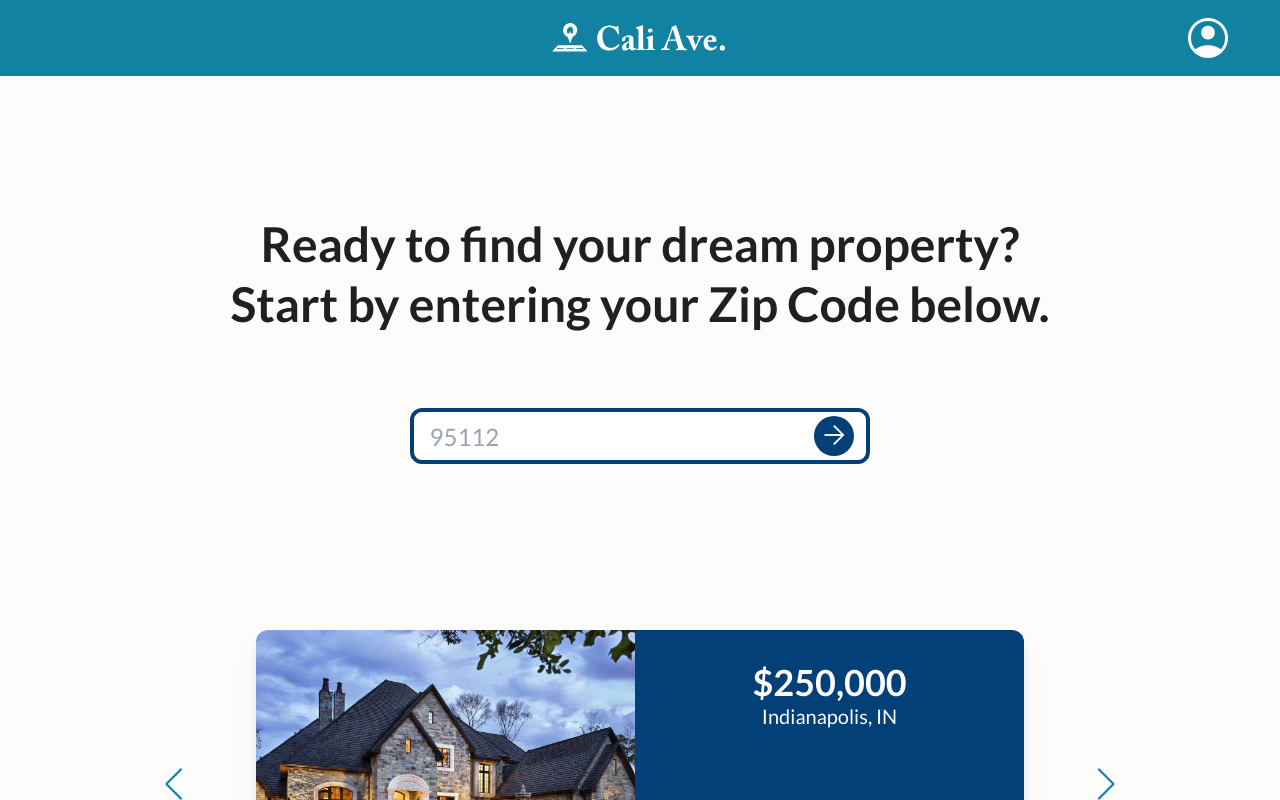
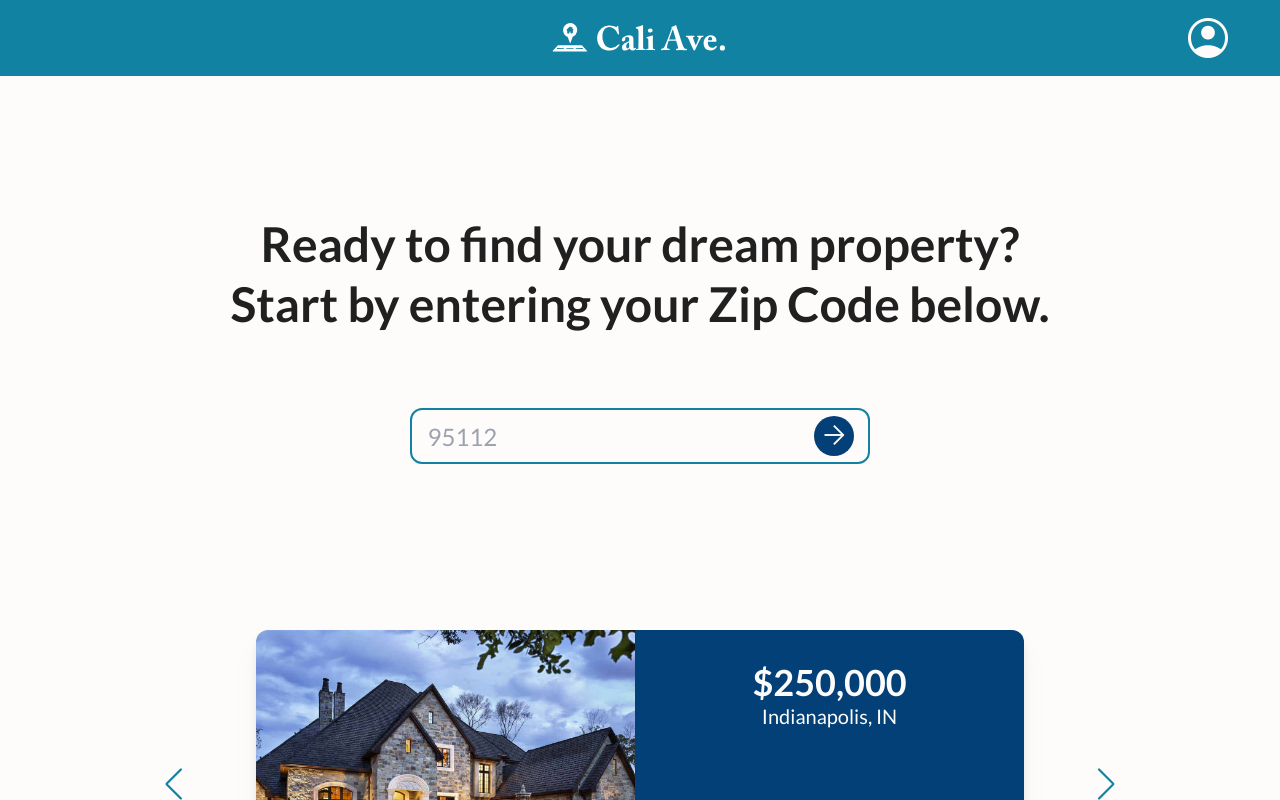
Before and after one commit to JTris1/CaliforniaAvenue, a Next.js app: page / in a window 1280 px wide. Shown: the top 800 px of the page. Built offline with nearby package versions, Linux system fonts and the light colour scheme.

Commit message:
Improved styling and added to landing page

```diff
--- a/components/TextInput.js
+++ b/components/TextInput.js
@@ -3,7 +3,7 @@ import React from 'react'
 function TextInput({ name, placeholder, type, label, label_text }) {
     return (
         <span className='flex flex-col-reverse relative'>
-            <input type={type || 'text'} name={name} placeholder={placeholder} className={`peer border-solid border-2 border-blue-300 bg-white rounded-xl h-12 text-lg mb-5 py-2 px-4 transition-shadow focus:outline-none focus:[box-shadow:0_0_0_3px_rgba(3,64,120,0.40)]`} />
+            <input type={type || 'text'} name={name} placeholder={placeholder} className={`peer border-solid border-2 border-blue-300 bg-white rounded-xl h-12 text-lg mb-5 py-2 px-4 transition-shadow focus:outline-none focus:[box-shadow:0_0_1px_3px_rgba(3,64,120,0.50)]`} />
             {label ? <label className={`bg-white text-gray-500 w-fit ml-3 absolute top-3 px-1 z-10 peer-focus:-translate-y-6 transition-transform`}>{label_text}</label> : undefined}
         </span>
 
--- a/components/ZipCodeSearch.js
+++ b/components/ZipCodeSearch.js
@@ -10,7 +10,9 @@ function ZipCodeSearch({ setSearchInput }) {
     }
 
     return (
-        <input className={`border-solid border-4 border-blue-500 rounded-xl w-full -ml-4 h-14 text-2xl py-2 px-4 focus:outline-none`} id='zipcode-home-search'
+        // <input className={`border-solid border-4 border-blue-500 rounded-xl w-full -ml-4 h-14 text-2xl py-2 px-4 focus:outline-none`}
+        <input className={`border-solid border-2 border-blue-300 bg-white rounded-xl h-14 w-full text-2xl -ml-4 py-2 px-4 transition-shadow focus:outline-none focus:[box-shadow:0_0_1px_3px_rgba(3,64,120,0.5)]`}
+            id='zipcode-home-search'
             type="text" name="zipcode"
             placeholder={currentCode}
             onInput={(e) => setSearchInput(e.target.value)}
```
